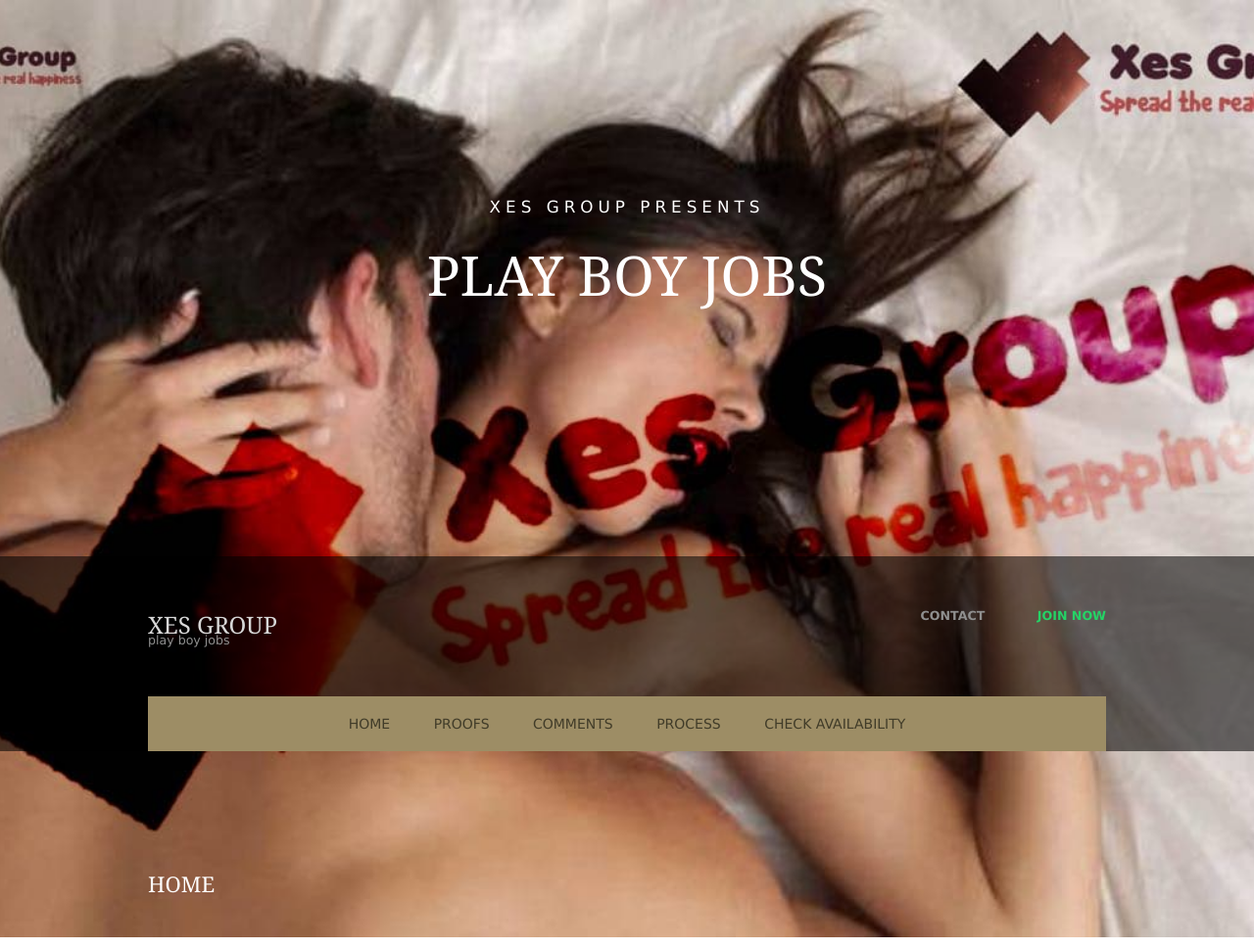
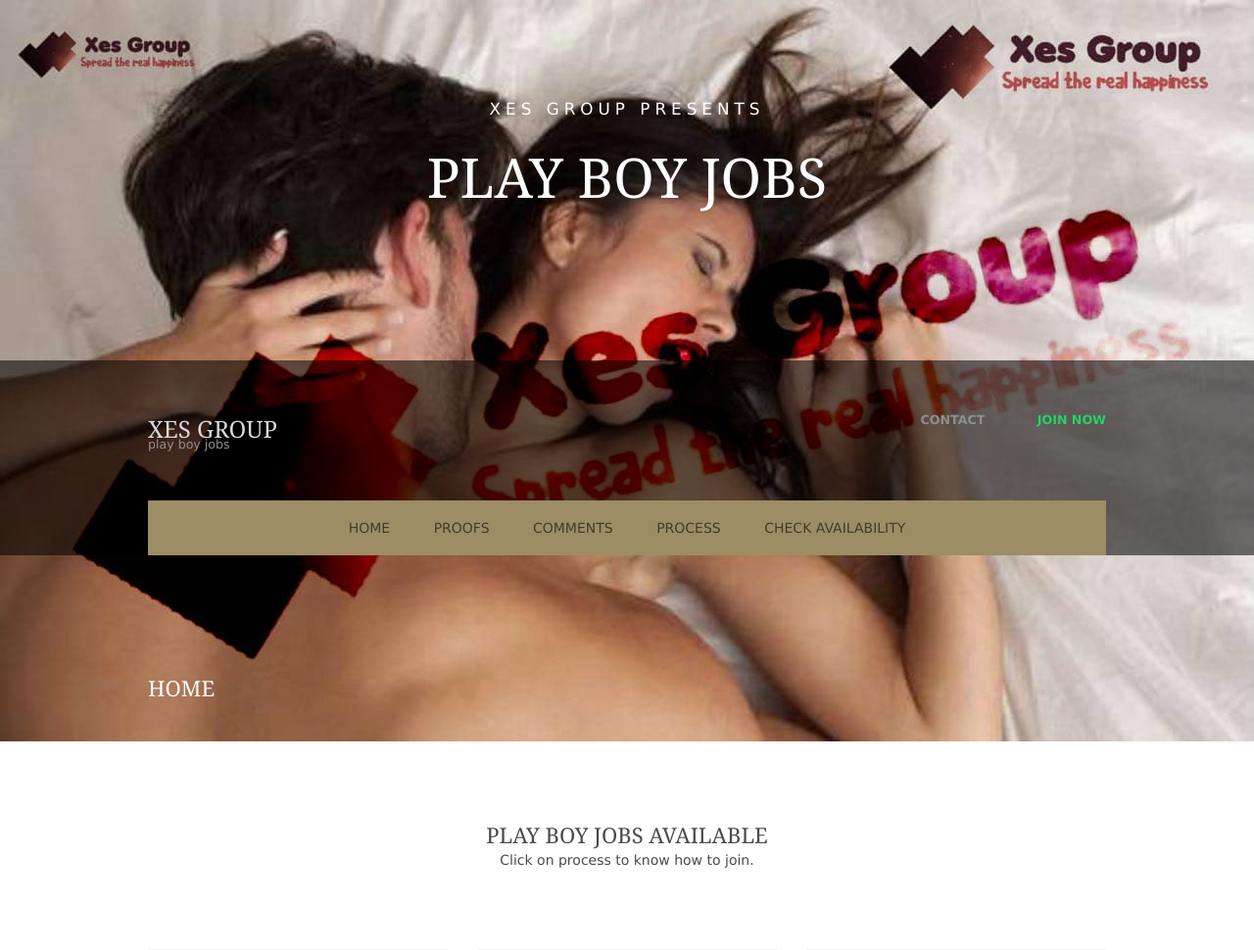
Before and after one commit to itsnobita/Nobi, a PHP site: page / in a window 1280 px wide. Shown: the top 970 px of the page at 98% size. Run offline with PHP 8.4, Linux system fonts and the light colour scheme.

Commit message:
Update layout.css

```diff
--- a/layout/styles/layout.css
+++ b/layout/styles/layout.css
@@ -22,7 +22,7 @@ File: Layout CSS
 
 /* Page Intro
 --------------------------------------------------------------------------------------------------------------- */
-#pageintro{padding:200px 0; text-align:center;}
+#pageintro{padding:100px 0; text-align:center;}
 
 #pageintro article{display:block; max-width:65%; margin:0 auto;}
 #pageintro .heading{margin-bottom:20px; font-size:4rem;}
```
